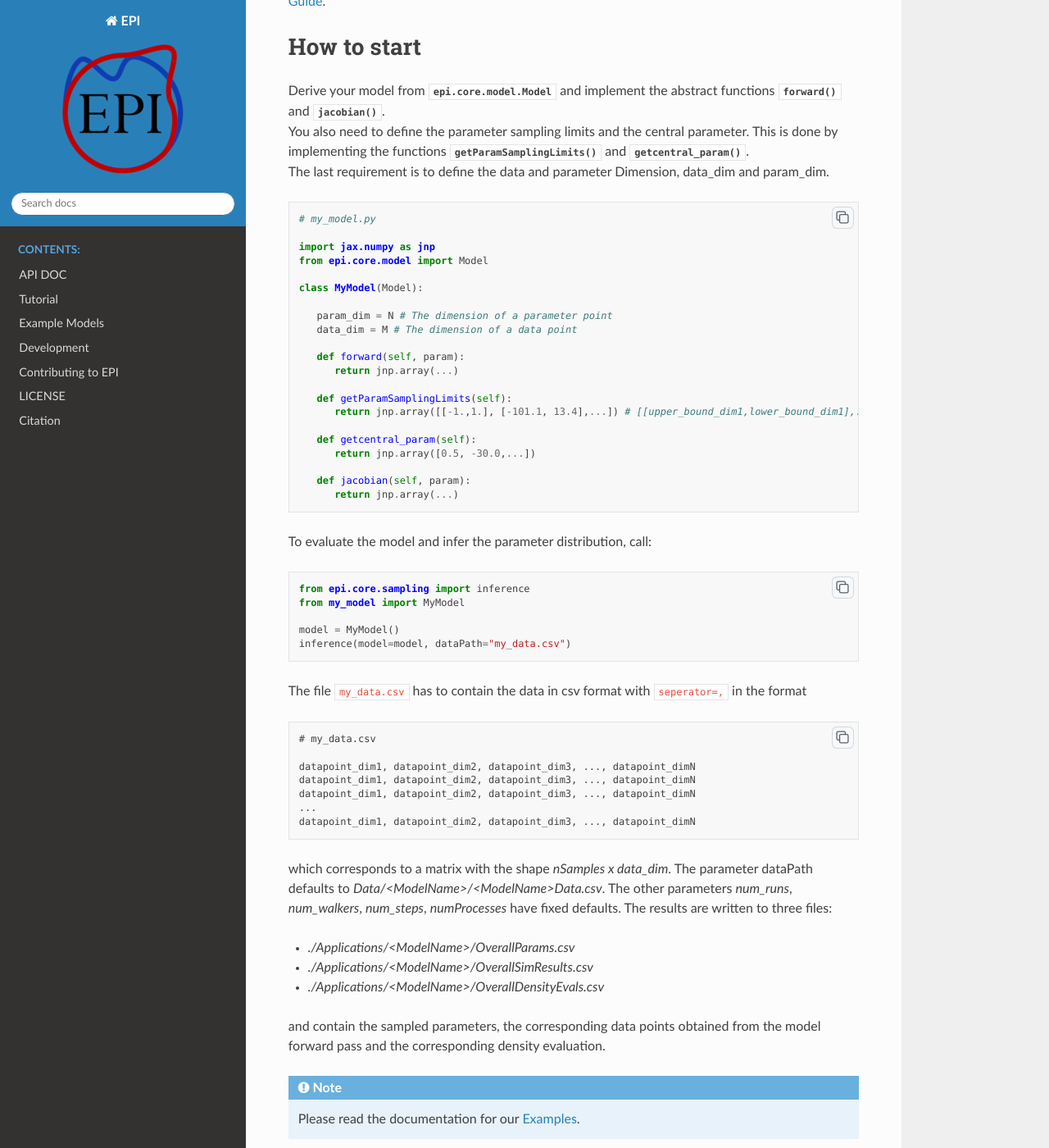
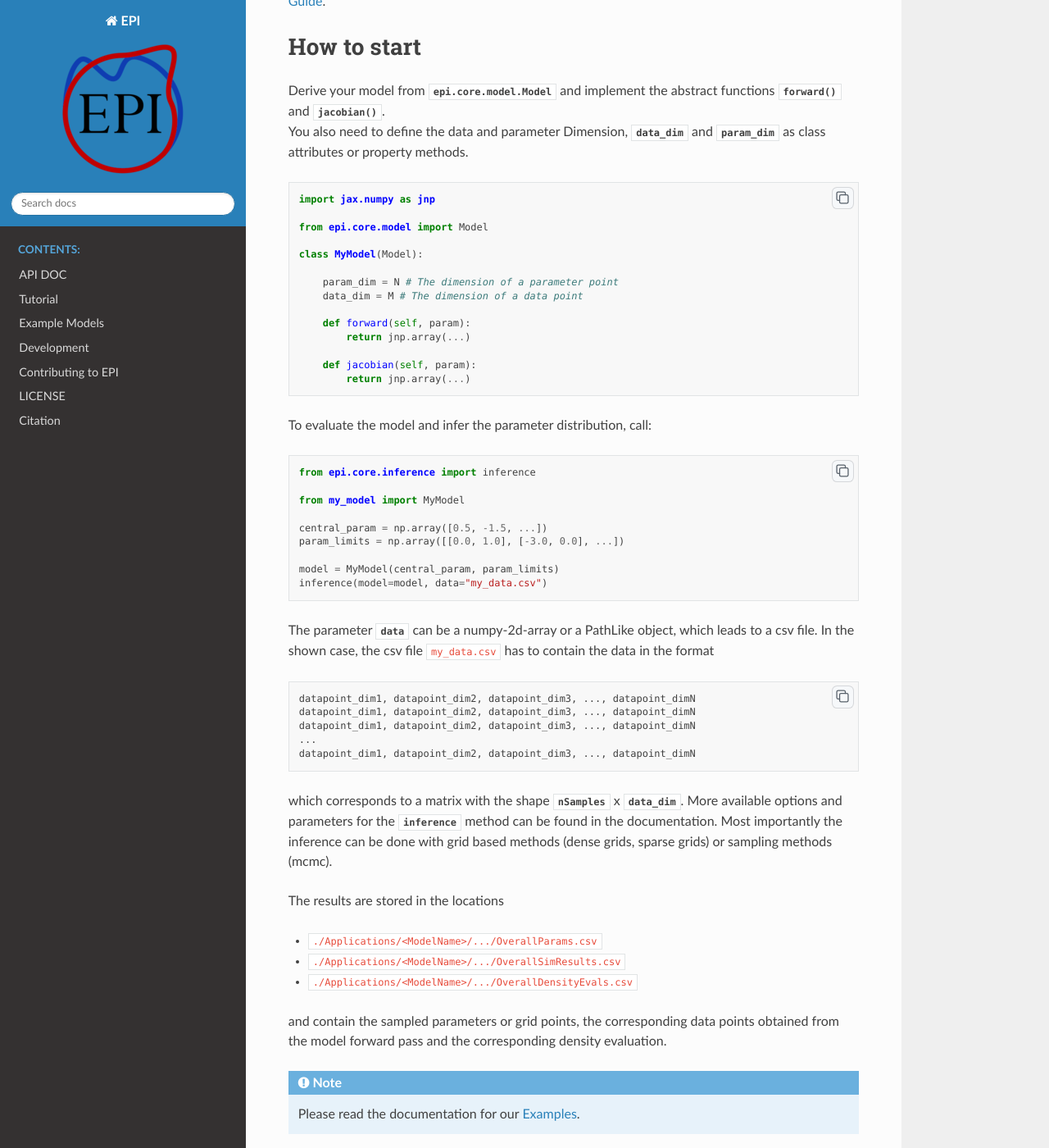
Before and after one commit to Systems-Theory-in-Systems-Biology/EPI, a Sphinx documentation site: the page built from docs/source/welcome.rst, in a window 1280 px wide and 1400 px high, scrolled down 731 px. Shown: the whole window at 82% size. Built offline with Sphinx 7.4.7 and the Read the Docs theme 2.0.0, drawn with Linux system fonts in a browser that asks for light colours.

Commit message:
Update documentation and typing

```diff
--- a/docs/source/welcome.rst
+++ b/docs/source/welcome.rst
@@ -30,79 +30,60 @@ How to start
 ------------
 
 | Derive your model from :py:class:`epi.core.model.Model` and implement the abstract functions :py:meth:`~epi.core.model.Model.forward` and :py:meth:`~epi.core.model.Model.jacobian`.
-| You also need to define the parameter sampling limits and the central parameter. This is done by implementing the functions :py:meth:`~epi.core.model.Model.getParamSamplingLimits` and :py:meth:`~epi.core.model.Model.getcentral_param`.
-| The last requirement is to define the data and parameter Dimension, data_dim and param_dim.
+| You also need to define the data and parameter Dimension, :py:attr:`~epi.core.model.Model.data_dim` and :py:attr:`~epi.core.model.Model.param_dim` as class attributes or property methods.
 
 .. code-block:: python
 
-   # my_model.py
+    import jax.numpy as jnp
 
-   import jax.numpy as jnp
-   from epi.core.model import Model
+    from epi.core.model import Model
 
-   class MyModel(Model):
+    class MyModel(Model):
 
-      param_dim = N # The dimension of a parameter point
-      data_dim = M # The dimension of a data point
+        param_dim = N # The dimension of a parameter point
+        data_dim = M # The dimension of a data point
 
-      def forward(self, param):
-         return jnp.array(...)
+        def forward(self, param):
+            return jnp.array(...)
 
-      def getParamSamplingLimits(self):
-         return jnp.array([[-1.,1.], [-101.1, 13.4],...]) # [[upper_bound_dim1,lower_bound_dim1],...]
-
-      def getcentral_param(self):
-         return jnp.array([0.5, -30.0,...])
-
-      def jacobian(self, param):
-         return jnp.array(...)
+        def jacobian(self, param):
+            return jnp.array(...)
 
 To evaluate the model and infer the parameter distribution, call:
 
 .. code-block:: python
 
-   from epi.core.sampling import inference
-   from my_model import MyModel
+    from epi.core.inference import inference
 
-   model = MyModel()
-   inference(model=model, dataPath="my_data.csv")
+    from my_model import MyModel
 
-The file :file:`my_data.csv` has to contain the data in csv format with :code:`seperator=,` in the format
+    central_param = np.array([0.5, -1.5, ...])
+    param_limits = np.array([[0.0, 1.0], [-3.0, 0.0], ...])
+
+    model = MyModel(central_param, param_limits)
+    inference(model=model, data="my_data.csv")
+
+The parameter :py:attr:`data` can be a numpy-2d-array or a PathLike object, which leads to a csv file. In the shown case, the csv file :file:`my_data.csv` has to contain the data in the format
 
 .. code-block:: text
 
-   # my_data.csv
+    datapoint_dim1, datapoint_dim2, datapoint_dim3, ..., datapoint_dimN
+    datapoint_dim1, datapoint_dim2, datapoint_dim3, ..., datapoint_dimN
+    datapoint_dim1, datapoint_dim2, datapoint_dim3, ..., datapoint_dimN
+    ...
+    datapoint_dim1, datapoint_dim2, datapoint_dim3, ..., datapoint_dimN
 
-   datapoint_dim1, datapoint_dim2, datapoint_dim3, ..., datapoint_dimN
-   datapoint_dim1, datapoint_dim2, datapoint_dim3, ..., datapoint_dimN
-   datapoint_dim1, datapoint_dim2, datapoint_dim3, ..., datapoint_dimN
-   ...
-   datapoint_dim1, datapoint_dim2, datapoint_dim3, ..., datapoint_dimN
+which corresponds to a matrix with the shape :py:attr:`nSamples` x :py:attr:`data_dim`. More available options and parameters for the :py:mod:`~epi.core.inference` method can be found in the documentation.
+Most importantly the inference can be done with grid based methods (dense grids, sparse grids) or sampling methods (mcmc).
 
-which corresponds to a matrix with the shape `nSamples x data_dim`.
-The parameter dataPath defaults to `Data/<ModelName>/<ModelName>Data.csv`. The other parameters `num_runs`, `num_walkers`, `num_steps`, `numProcesses` have fixed defaults. The results are written to three files:
+The results are stored in the locations
 
-* `./Applications/<ModelName>/OverallParams.csv`
-* `./Applications/<ModelName>/OverallSimResults.csv`
-* `./Applications/<ModelName>/OverallDensityEvals.csv`
+* :file:`./Applications/<ModelName>/.../OverallParams.csv`
+* :file:`./Applications/<ModelName>/.../OverallSimResults.csv`
+* :file:`./Applications/<ModelName>/.../OverallDensityEvals.csv`
 
-and contain the sampled parameters, the corresponding data points obtained from the model forward pass and the corresponding density evaluation.
+and contain the sampled parameters or grid points, the corresponding data points obtained from the model forward pass and the corresponding density evaluation.
 
 .. note::
 
    Please read the documentation for our :doc:`Examples </examples>`.
-
-.. TODO: move this ?
-
-.. You can also derive your model from
-
-.. * :py:class:`~epi.core.model.JaxModel`: The jacobian of your forward method is automatically calculated. Use jax.numpy instead of numpy for the forward method implementation!
-.. * :py:class:`~epi.core.model.SBMLModel`: The complete model is derived from the given sbml file. You don't need to define the Model manually.
-
-.. Optionally you can also inherit, and implement the abstract functions from
-
-.. * :py:class:`~epi.core.model.ArtificialModelInterface`: This allows you to check if the inversion algorithm is working for your model using the function :py:meth:`~epi.core.model.Model.test`.
-
-.. * :py:class:`~epi.core.model.VisualizationModelInterface`: This allows you to plot the results of the data inference using the function :py:meth:`~epi.core.model.Model.plot`.
-
-.. .. warning:: TODO: The functions plot and test may not exist yet!!!
```
Also changed, not shown: README.md (+12 -14 lines), docs/source/examples/temperature_example.rst (+5 -7 lines), docs/source/tutorial_material/tutorial.rst (+4 -3 lines), 10 other files.
